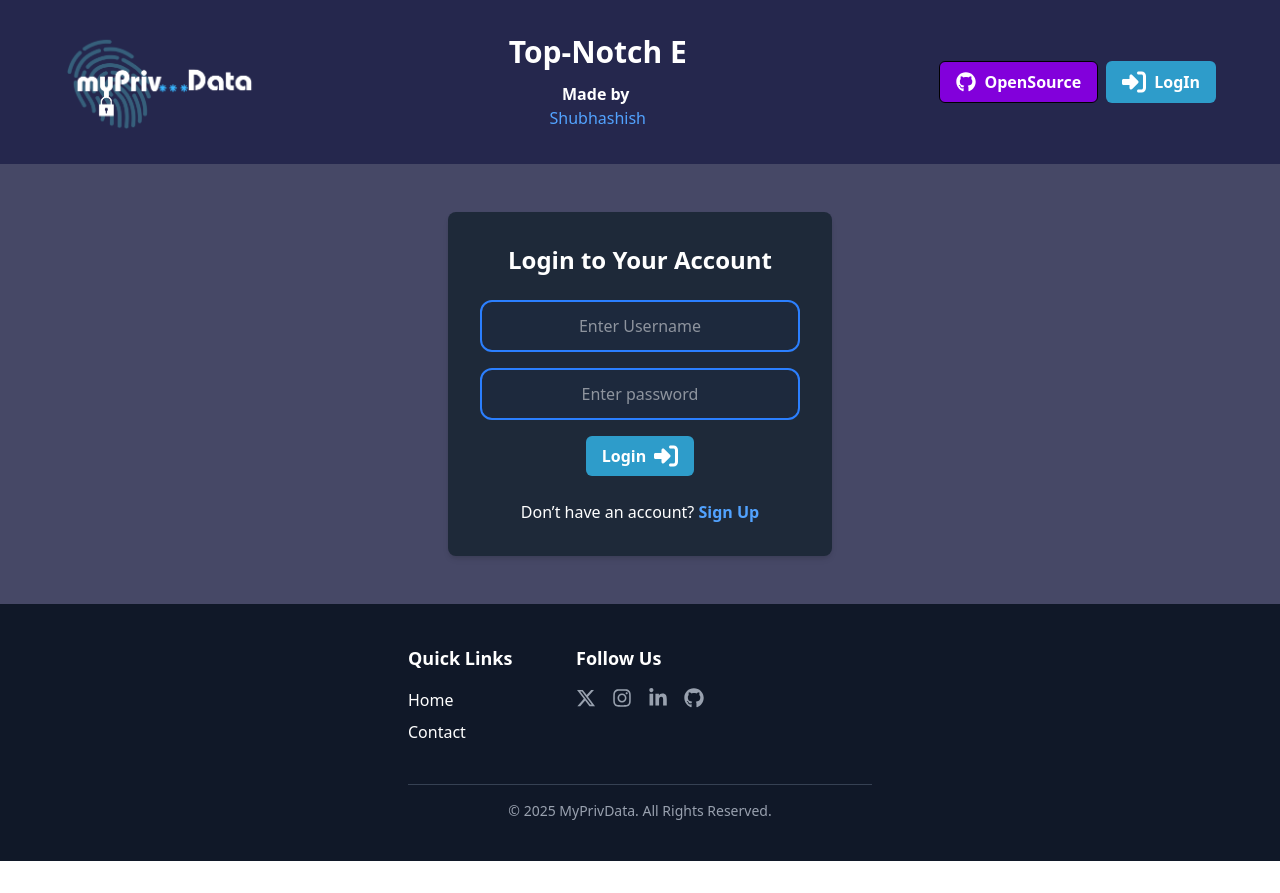
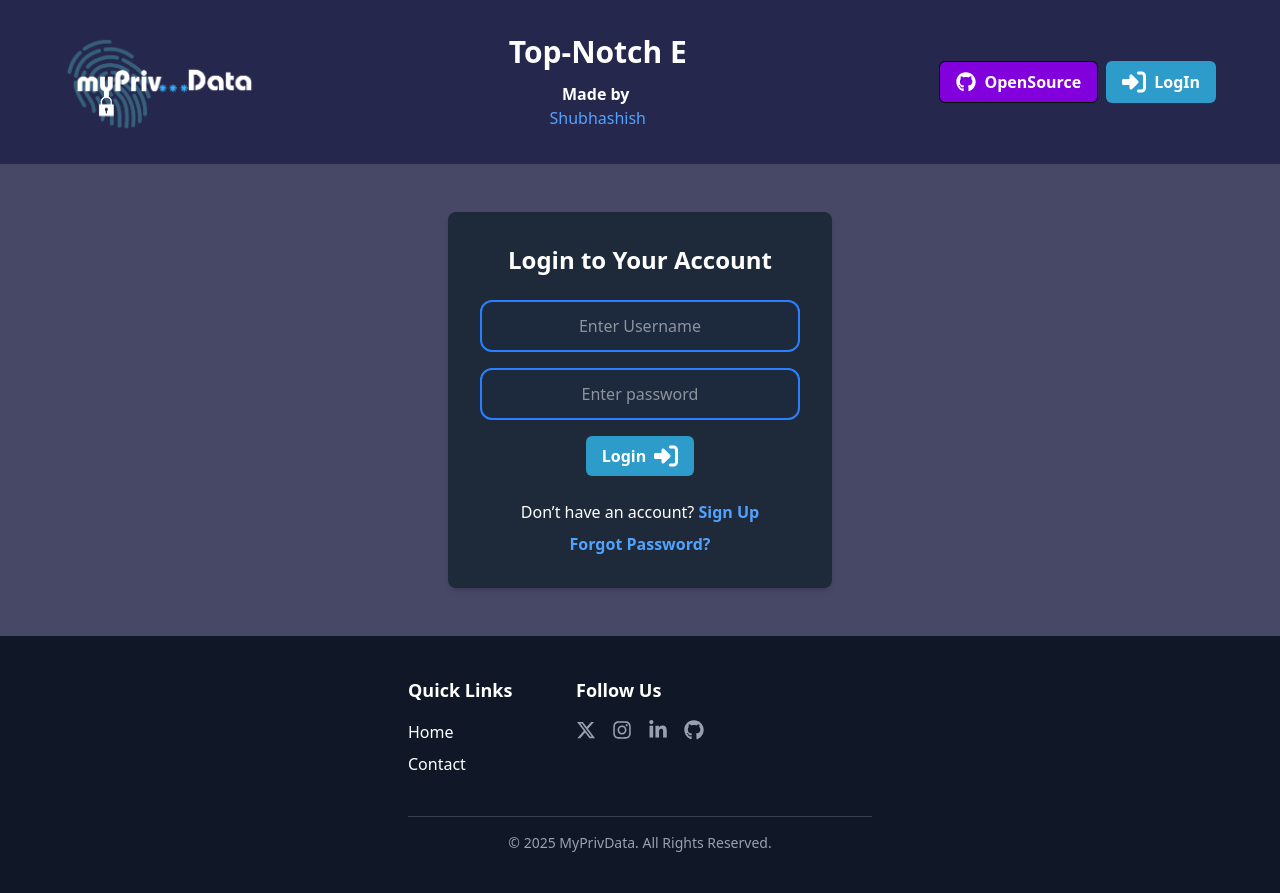
Before and after one commit to Shubhashish-Chakraborty/myprivdata, a React (Vite) app: page /login in a window 1280 px wide. Before the commit the page ends 861 px from the top, so only its background shows below. Built offline with nearby package versions, Linux system fonts and the light colour scheme.

Commit message:
forgot password - frontend coming soon

```diff
--- a/src/pages/Login.tsx
+++ b/src/pages/Login.tsx
@@ -80,6 +80,17 @@ export const LoginPage = () => {
                     </span>
                 </p>
 
+                <p className="text-white text-center mt-2">
+                    <span
+                        onClick={() => {
+                            alert("Coming Soon!!");
+                        }}
+                        className="text-blue-400 font-bold cursor-pointer hover:text-emerald-400 transition-all duration-500"
+                    >
+                        Forgot Password?
+                    </span>
+                </p>
+
             </div>
         </div>
     );
```
